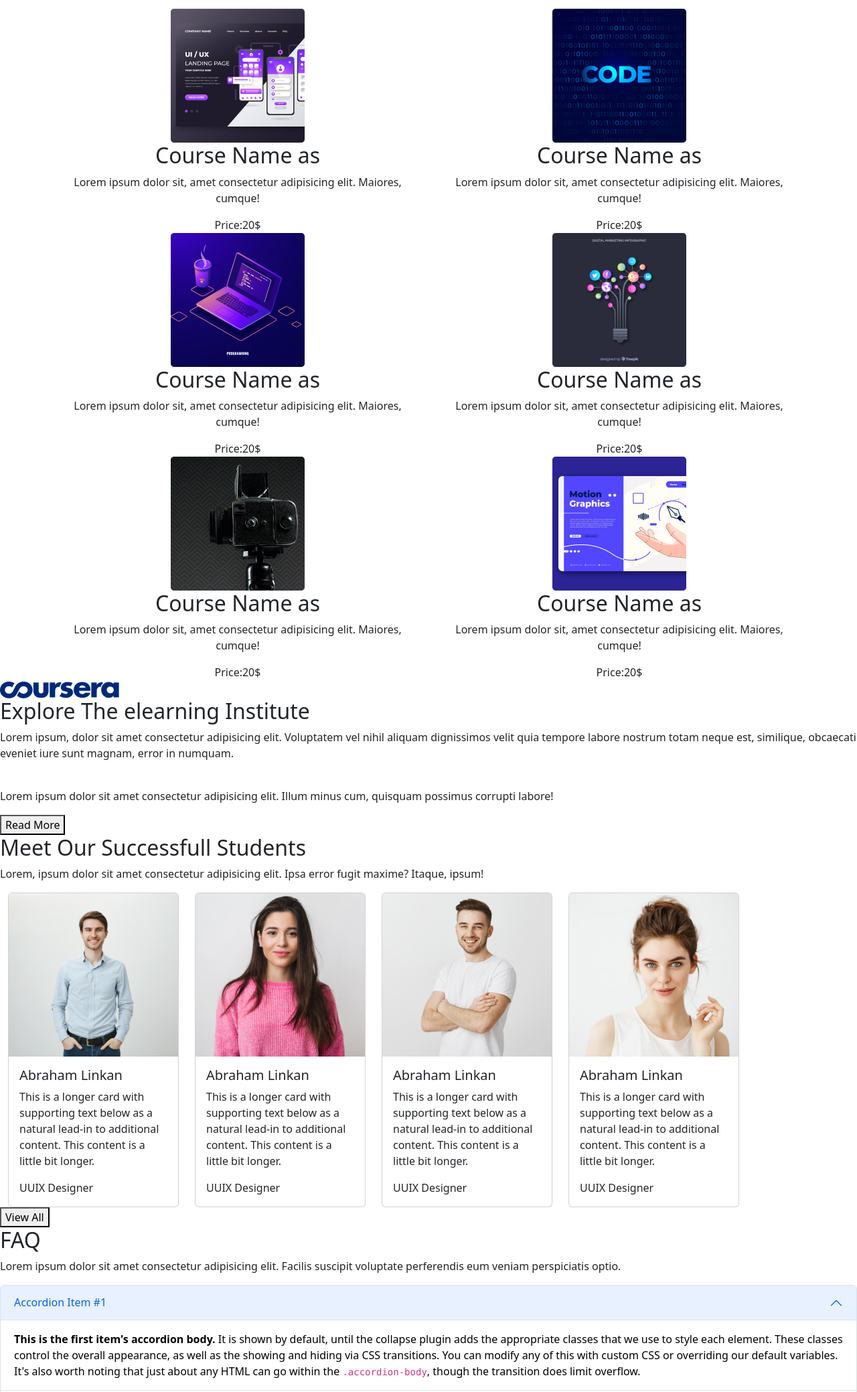
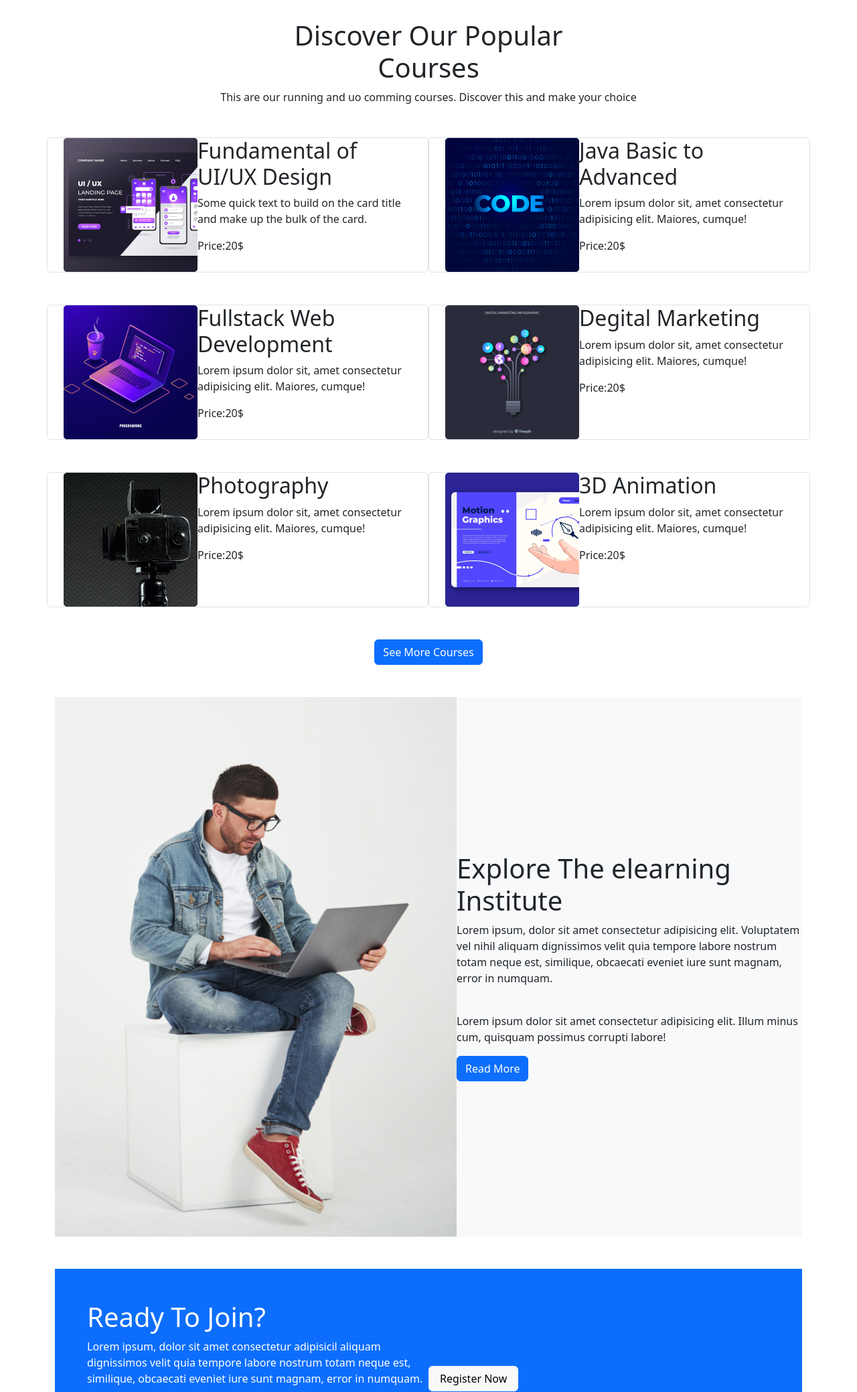
Before and after one commit to Fahima-Jannat/ED-Tech, a plain HTML site: page index.html in a window 1280 px wide. Shown: the part 721-2800 px from the top of the page at 67% size. Drawn offline with Linux system fonts and the light colour scheme.

Commit message:
half done

```diff
--- a/index.html
+++ b/index.html
@@ -10,10 +10,11 @@
 </head>
 <body>
     <header>
-        <section class="">
+        <section class="container mb-5">
             <nav class="navbar navbar-expand-lg bg-light">
                 <div class="container-fluid">
-                  <a class="navbar-brand" href="#">Navbar</a>
+                  <!-- <a class="navbar-brand text-bold-700" href="#">Pro Edu</a> -->
+                  <h2>Pro Edu</h2>
                   <button class="navbar-toggler" type="button" data-bs-toggle="collapse" data-bs-target="#navbarNav" aria-controls="navbarNav" aria-expanded="false" aria-label="Toggle navigation">
                     <span class="navbar-toggler-icon"></span>
                   </button>
@@ -23,20 +24,29 @@
                         <a class="nav-link active" aria-current="page" href="#">Home</a>
                       </li>
                       <li class="nav-item">
-                        <a class="nav-link" href="#">Features</a>
+                        <a class="nav-link" href="#">Courses</a>
                       </li>
                       <li class="nav-item">
-                        <a class="nav-link" href="#">Pricing</a>
+                        <a class="nav-link" href="#">Deals</a>
                       </li>
                       <li class="nav-item">
-                        <a class="nav-link disabled">Disabled</a>
+                        <a class="nav-link disabled">Success</a>
+                      </li>
+                      <li class="nav-item">
+                        <a class="nav-link disabled">about</a>
+                      </li>
+                      <li class="nav-item">
+                        <a class="nav-link disabled">Register
+                        </a>
                       </li>
                     </ul>
                   </div>
+                  <div><button class="btn btn-white text-primary">Register</button></div>
                 </div>
               </nav>
         </section>
-        <section class="container">
+        <!-- Banner -->
+        <section class="container my-5">
             <div id="carouselExampleIndicators" class="carousel slide" data-bs-ride="true">
                 <div class="carousel-indicators">
                   <button type="button" data-bs-target="#carouselExampleIndicators" data-bs-slide-to="0" class="active" aria-current="true" aria-label="Slide 1"></button>
@@ -78,30 +88,45 @@
               </div>
         </section>
     </header>
-    <main>
+    <!-- ....main-section.. -->
+    <main class="container my-4">
         <section>
-            <div><h2>Discover Our Popular Courses</h2>
-                <p>This are our running and uo comming courses. Discover this and make your choice</p></div>
-            <div class="container text-center">
-                <div class="row row-cols-2">
-                  <div class="col"><img src="images/course/course-1.png" alt="" srcset=""> <h2>Course Name as</h2> <p>Lorem ipsum dolor sit, amet consectetur adipisicing elit. Maiores, cumque!</p><span>Price:20$</span></div>
-                  <div class="col"><img src="images/course/course-2.png" alt="" srcset=""> <h2>Course Name as</h2> <p>Lorem ipsum dolor sit, amet consectetur adipisicing elit. Maiores, cumque!</p><span>Price:20$</span></div>
-                  <div class="col"><img src="images/course/course-3.png" alt="" srcset=""> <h2>Course Name as</h2> <p>Lorem ipsum dolor sit, amet consectetur adipisicing elit. Maiores, cumque!</p><span>Price:20$</span></div>
-                  <div class="col"><img src="images/course/course-4.png" alt="" srcset=""> <h2>Course Name as</h2> <p>Lorem ipsum dolor sit, amet consectetur adipisicing elit. Maiores, cumque!</p><span>Price:20$</span></div>
-                  <div class="col"><img src="images/course/course-5.png" alt="" srcset=""> <h2>Course Name as</h2> <p>Lorem ipsum dolor sit, amet consectetur adipisicing elit. Maiores, cumque!</p><span>Price:20$</span></div>
-                  <div class="col"><img src="images/course/course-6.png" alt="" srcset=""> <h2>Course Name as</h2> <p>Lorem ipsum dolor sit, amet consectetur adipisicing elit. Maiores, cumque!</p><span>Price:20$</span></div>
+            <div class="my-5"><h1 class="text-center">Discover Our Popular<br> Courses</h2>
+                <p class="text-center">This are our running and uo comming courses. Discover this and make your choice</p>
+            </div>
+            <div class="container">
+                <div class="row row-cols-2 g-5">
+                  <div class="col d-flex border rounded"><img src="images/course/course-1.png" alt="" srcset=""><div> <h2>Fundamental of UI/UX Design</h2> <p>Some quick text to build on the card title and make up the bulk of the card.</p><span>Price:20$</span></div></div>
+                  <div class="col d-flex border rounded"><img src="images/course/course-2.png" alt="" srcset=""><div> <h2>Java Basic to Advanced</h2> <p>Lorem ipsum dolor sit, amet consectetur adipisicing elit. Maiores, cumque!</p><span>Price:20$</span></div></div>
+                  <div class="col d-flex border rounded"><img src="images/course/course-3.png" alt="" srcset=""><div> <h2>Fullstack Web Development</h2> <p>Lorem ipsum dolor sit, amet consectetur adipisicing elit. Maiores, cumque!</p><span>Price:20$</span></div></div>
+                  <div class="col d-flex border rounded"><img src="images/course/course-4.png" alt="" srcset=""><div> <h2>Degital Marketing</h2> <p>Lorem ipsum dolor sit, amet consectetur adipisicing elit. Maiores, cumque!</p><span>Price:20$</span></div></div>
+                  <div class="col d-flex border rounded"><img src="images/course/course-5.png" alt="" srcset=""><div> <h2>Photography</h2> <p>Lorem ipsum dolor sit, amet consectetur adipisicing elit. Maiores, cumque!</p><span>Price:20$</span></div></div>
+                  <div class="col d-flex border rounded"><img src="images/course/course-6.png" alt="" srcset=""><div> <h2>3D Animation</h2> <p>Lorem ipsum dolor sit, amet consectetur adipisicing elit. Maiores, cumque!</p><span>Price:20$</span></div></div>
                 </div>
             </div>
+            <div class="text-center my-5"><button class="btn btn-primary">See More Courses</button></div>
         </section>
-        <section>
+        <!-- explore  -->
+        <section class="d-flex align-items-center my-5 bg-light">
           <div>
-                <img src="images/company/company-1.png" alt="" srcset="">
+            <img src="images/working.png" alt="" srcset="">
           </div>
-            <div>
-                <h2>Explore The elearning Institute</h2>
+          <div class="">
+            <h1 class="">Explore The elearning Institute</h2>
             <p>Lorem ipsum, dolor sit amet consectetur adipisicing elit. Voluptatem vel nihil aliquam dignissimos velit quia tempore labore nostrum totam neque est, similique, obcaecati eveniet iure sunt magnam, error in numquam.</p><br>
             <p>Lorem ipsum dolor sit amet consectetur adipisicing elit. Illum minus cum, quisquam possimus corrupti labore!</p>
-                <button>Read More</button>
+            <button class="btn btn-primary">Read More</button>
+          </div>
+        </section>
+        <!-- Join/Reg -->
+        <section class="d-flex align-items-center my-5 bg-primary text-white p-5">
+          <div class="w-50">
+            <h1 class="">Ready To Join?</h2>
+              <p>Lorem ipsum, dolor sit amet consectetur adipisicil aliquam dignissimos velit quia tempore labore nostrum totam neque est, similique, obcaecati eveniet iure sunt magnam, error in numquam.</p><br>
+              <p>Lorem ipsum dolor sig elit. Illum minus cum, quisquam possimus corrupti labore!</p>
+          </div>
+          <div class="">
+            <button type="button" class="btn btn-light px-3">Register Now</button>
           </div>
         </section>
         <!-- Successfull Students -->
@@ -150,59 +175,59 @@
                   </div>
                 </div>
               </div>
-              <button>View All</button>
+              <div class="text-center my-5"><button class="btn btn-primary">View All</button></div>
         </section>
         <!-- FAQ -->
         <section>
-            <h2>FAQ</h2>
+            <h2>Frequently Asked Question</h2>
             <p>Lorem ipsum dolor sit amet consectetur adipisicing elit. Facilis suscipit voluptate perferendis eum veniam perspiciatis optio.</p>
 
             <div class="accordion" id="accordionExample">
   <div class="accordion-item">
     <h2 class="accordion-header" id="headingOne">
       <button class="accordion-button" type="button" data-bs-toggle="collapse" data-bs-target="#collapseOne" aria-expanded="true" aria-controls="collapseOne">
-        Accordion Item #1
+        What other services are you compatible with?
       </button>
     </h2>
     <div id="collapseOne" class="accordion-collapse collapse show" aria-labelledby="headingOne" data-bs-parent="#accordionExample">
       <div class="accordion-body">
-        <strong>This is the first item's accordion body.</strong> It is shown by default, until the collapse plugin adds the appropriate classes that we use to style each element. These classes control the overall appearance, as well as the showing and hiding via CSS transitions. You can modify any of this with custom CSS or overriding our default variables. It's also worth noting that just about any HTML can go within the <code>.accordion-body</code>, though the transition does limit overflow.
+        <strong>Many More</strong>transition does limit overflow.
       </div>
     </div>
   </div>
   <div class="accordion-item">
     <h2 class="accordion-header" id="headingTwo">
       <button class="accordion-button collapsed" type="button" data-bs-toggle="collapse" data-bs-target="#collapseTwo" aria-expanded="false" aria-controls="collapseTwo">
-        Accordion Item #2
+        I have a technical i need resolved, who do i email?
       </button>
     </h2>
     <div id="collapseTwo" class="accordion-collapse collapse" aria-labelledby="headingTwo" data-bs-parent="#accordionExample">
       <div class="accordion-body">
-        <strong>This is the second item's accordion body.</strong> It is hidden by default, until the collapse plugin adds the appropriate classes that we use to style each element. These classes control the overall appearance, as well as the showing and hiding via CSS transitions. You can modify any of this with custom CSS or overriding our default variables. It's also worth noting that just about any HTML can go within the <code>.accordion-body</code>, though the transition does limit overflow.
-      </div>
+        <strong>You can mail us.</strong> to info@edtech.com  </div>
     </div>
   </div>
   <div class="accordion-item">
     <h2 class="accordion-header" id="headingThree">
       <button class="accordion-button collapsed" type="button" data-bs-toggle="collapse" data-bs-target="#collapseThree" aria-expanded="false" aria-controls="collapseThree">
-        Accordion Item #3
+        Do you provide offline service?
       </button>
     </h2>
     <div id="collapseThree" class="accordion-collapse collapse" aria-labelledby="headingThree" data-bs-parent="#accordionExample">
       <div class="accordion-body">
-        <strong>This is the third item's accordion body.</strong> It is hidden by default, until the collapse plugin adds the appropriate classes that we use to style each element. These classes control the overall appearance, as well as the showing and hiding via CSS transitions. You can modify any of this with custom CSS or overriding our default variables. It's also worth noting that just about any HTML can go within the <code>.accordion-body</code>, though the transition does limit overflow.
+        <strong>No.</strong> We don't provide education service in offline or any other media.
       </div>
     </div>
   </div>
   <div class="accordion-item">
     <h2 class="accordion-header" id="headingFour">
       <button class="accordion-button collapsed" type="button" data-bs-toggle="collapse" data-bs-target="#collapseFour" aria-expanded="false" aria-controls="collapseThree">
-        Accordion Item #3
+        Which service should i take first?
       </button>
     </h2>
     <div id="collapseFour" class="accordion-collapse collapse" aria-labelledby="headingFour" data-bs-parent="#accordionExample">
       <div class="accordion-body">
-        <strong>This is the third item's accordion body.</strong> It is hidden by default, until the collapse plugin adds the appropriate classes that we use to style each element. These classes control the overall appearance, as well as the showing and hiding via CSS transitions. You can modify any of this with custom CSS or overriding our default variables. It's also worth noting that just about any HTML can go within the <code>.accordion-body</code>, though the transition does limit overflow.
+        <strong>You must take a tour to our website first.</strong>
+
       </div>
     </div>
   </div>
```
Lines whose indentation alone changed are shown as unchanged.
